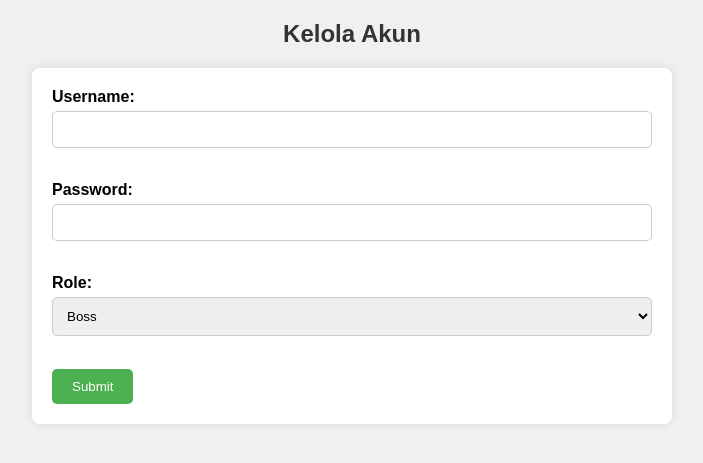
After one commit to sidandoy2006/aplikasi_kasir, a PHP site: page /pages/boss/kelola_akun.php in a window 1280 px wide. The commit adds this page. Shown: the top 463 px of the page, without its empty margins (288-991 px from the left). Run offline with PHP 8.4, Linux system fonts and the light colour scheme; the visitor is signed in with stand-in values (Sample User, id 1).

Commit message:
ngedit ke 2

```diff
--- /dev/null
+++ b/assets/style/kelola_akun.css
@@ -0,0 +1,71 @@
+body {
+    font-family: Arial, sans-serif;
+    background-color: #f0f0f0;
+    margin: 0;
+    padding: 0;
+}
+
+.container {
+    width: 50%;
+    margin: 50px auto;
+    padding: 20px;
+    background-color: #fff;
+    border-radius: 8px;
+    box-shadow: 0 0 10px rgba(0, 0, 0, 0.1);
+}
+
+h2 {
+    font-size: 24px;
+    margin-bottom: 20px;
+    color: #333;
+    text-align: center;
+}
+
+form {
+    margin-top: 20px;
+}
+
+label {
+    display: block;
+    font-weight: bold;
+    margin-bottom: 5px;
+}
+
+input[type="text"],
+input[type="password"],
+select {
+    width: 100%;
+    padding: 10px;
+    margin-bottom: 15px;
+    border: 1px solid #ccc;
+    border-radius: 5px;
+    box-sizing: border-box;
+}
+
+button[type="submit"] {
+    background-color: #4CAF50;
+    color: white;
+    padding: 10px 20px;
+    border: none;
+    border-radius: 5px;
+    cursor: pointer;
+}
+
+button[type="submit"]:hover {
+    background-color: #45a049;
+}
+
+.error-message {
+    color: red;
+    margin-top: 10px;
+}
+.form-container{
+    margin: 20px auto;
+    width: 80%;
+    max-width: 600px;
+    background-color: #fff;
+    padding: 20px;
+    border-radius: 8px;
+    box-shadow: 0px 0px 10px rgba(0, 0, 0, 0.1);
+
+}
--- a/db/DB_login.php
+++ b/db/DB_login.php
@@ -1,6 +1,11 @@
 <?php
 session_start();
 require_once ('DB_connection.php');
+
+function attempt_login($username, $password, $role) {
+    global $conn;
+
+}
 
 if ($_SERVER["REQUEST_METHOD"]== "POST") {
     $username = $_POST['username'];
--- /dev/null
+++ b/pages/boss/kelola_akun.php
@@ -0,0 +1,70 @@
+<?php
+session_start();
+require_once('../../db/DB_connection.php');
+// if ($_SESSION["role"] != "boss") {
+// 	echo "<script>
+// 		alert('perhatian anda tidak punya akses');
+// 		</script>";
+// 	exit;
+// }
+
+
+// Fungsi untuk mengecek apakah pengguna memiliki akses tertentu berdasarkan peran
+function checkPermission($allowedRoles) {
+    // Pastikan session telah dimulai
+    if (!isset($_SESSION['loggedin'])) {
+        header('location: ../index.php');
+        exit;
+    }
+
+    }
+
+checkPermission(['boss']); // Hanya izinkan peran "boss" untuk mengakses halaman ini
+?>
+
+<!DOCTYPE html>
+<html lang="en">
+<head>
+    <meta charset="UTF-8">
+    <meta name="viewport" content="width=device-width, initial-scale=1.0">
+    <title>Kelola Akun</title>
+    <link rel="stylesheet" href="../../assets/style/kelola_akun.css">
+</head>
+<body>
+    <!-- <header id="footer">
+        <nav class="main-nav">
+            <div class="brand text-main">
+            </div>
+            <div class="links ">
+                <ul>
+                    <li><a href="#">Kelola akun</a></li>
+                    <li><a href="activity/log_activity.php">Log Activity</a></li>
+                    <li><a href="kasir/manage_product.php">Transaksi</a></li>
+                    <li><a href="kasir/manage_product.php">Data Produk</a></li>
+                </ul>
+            </div>
+        </nav>
+    </header> -->
+
+    <div class="content">
+        <h2>Kelola Akun</h2>
+        <!-- Tambahkan form untuk mengelola akun -->
+        <form action="process_kelola_akun.php" method="POST" class="form-container">
+            <label for="username">Username:</label>
+            <input type="text" id="username" name="username" required><br><br>
+
+            <label for="password">Password:</label>
+            <input type="password" id="password" name="password" required><br><br>
+
+            <label for="role">Role:</label>
+            <select id="role" name="role">
+                <option value="boss">Boss</option>
+                <option value="admin">Admin</option>
+                <option value="kasir">Kasir</option>
+            </select><br><br>
+
+            <button type="submit">Submit</button>
+        </form>
+    </div>
+</body>
+</html>
--- a/pages/kasir/manage_product.php
+++ b/pages/kasir/manage_product.php
@@ -6,6 +6,8 @@ if (!isset($_SESSION['loggedin']) || $_SESSION['loggedin'] !== true) {
     header('Location: /index.php');
     exit;
 }
+
+
 
 $query = "SELECT * FROM products";
 $result = $conn->query($query);
```
Also changed, not shown: assets/style/dashboard.css (+13 -0 lines), index.php (+4 -6 lines), pages/boss/process_kelola_akun.php (added, +43 -0 lines), pages/dashboard.php (+40 -18 lines), pages/unauthorized.php (added, +23 -0 lines), pages/boss/data_karyawan.php (added).
